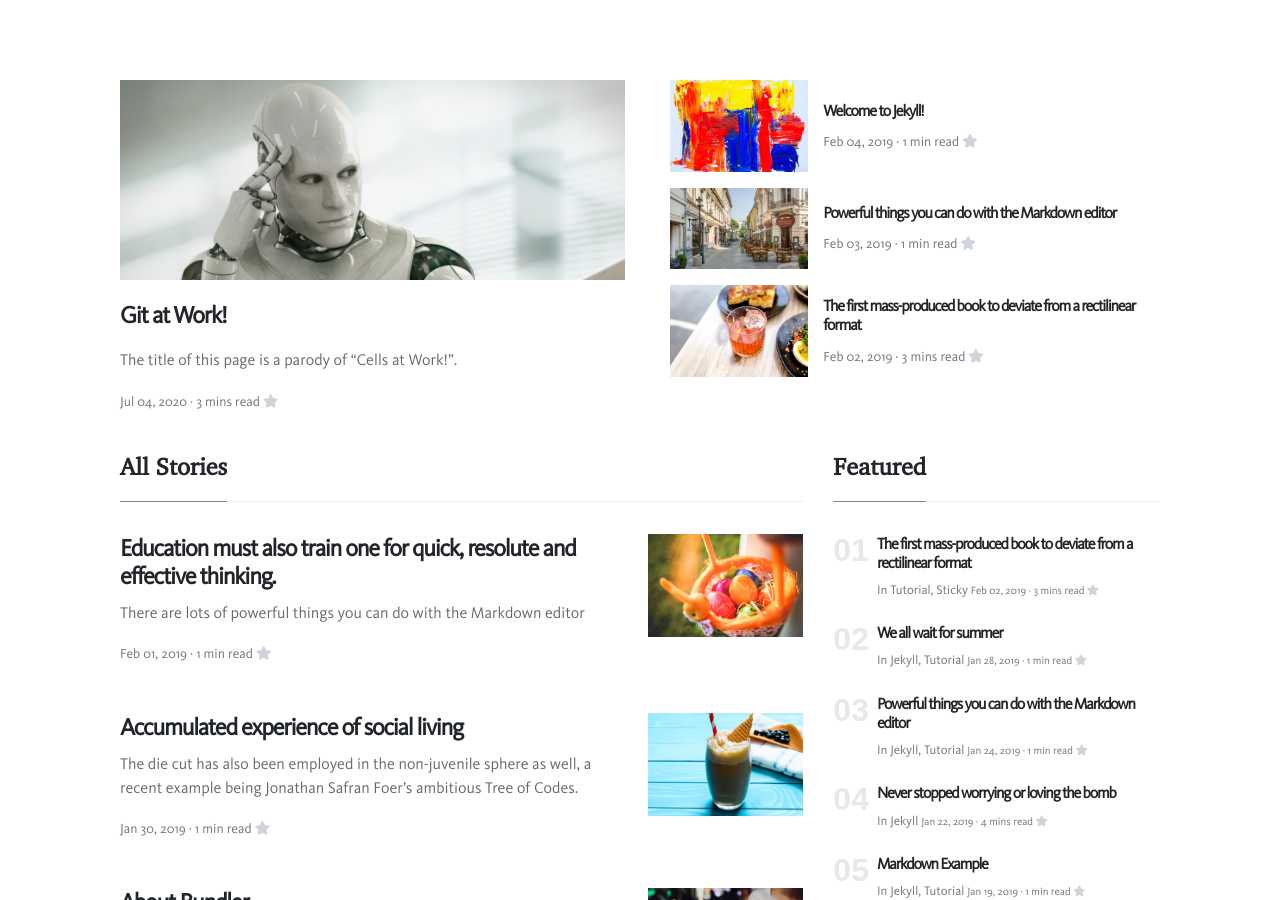
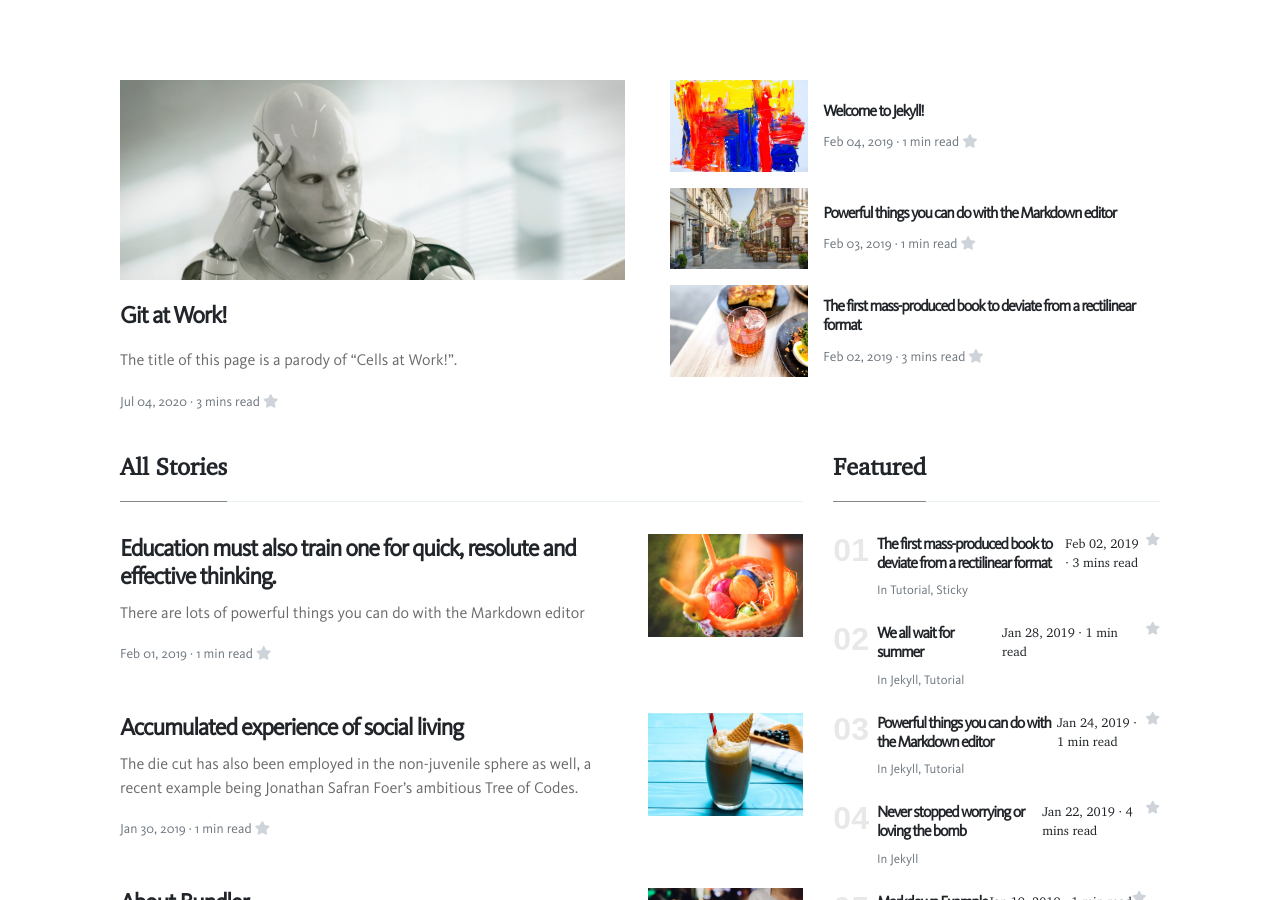
Before and after one commit to hayden-rhee/devlog, a Jekyll site: the page built from index.html, in a window 1280 px wide and 900 px high. Built offline with Jekyll 4.4.1, drawn with Linux system fonts in a browser that asks for light colours; nearby versions of some CDN libraries; the list of posts is cut into pages by our own code.

Commit message:
automatic commit on 2020-07-07 13:49:27

```diff
--- a/_includes/sidebar-featured.html
+++ b/_includes/sidebar-featured.html
@@ -13,7 +13,8 @@
                     <a class="text-capitalize text-muted smoothscroll" href="{{site.baseurl}}/categories.html#{{ category | downcase }}">{{ category }}</a><span class="sep">, </span>
                     {% endfor %}
                     </span>
-                    <small class="text-muted">
+                </span>
+                </span class="text-muted">
                         {{ post.date | date: '%b %d, %Y' }} ·
                         {% assign words = post.content | number_of_words %}
                         {% if words < 360 %}
@@ -22,7 +23,6 @@
                           {{ words | divided_by:180 }} mins read
                         {% endif %}
                         <i class="fa fa-star text-gray"></i>
-                    </small>
                 </span>
             </span>
             </li>
```
